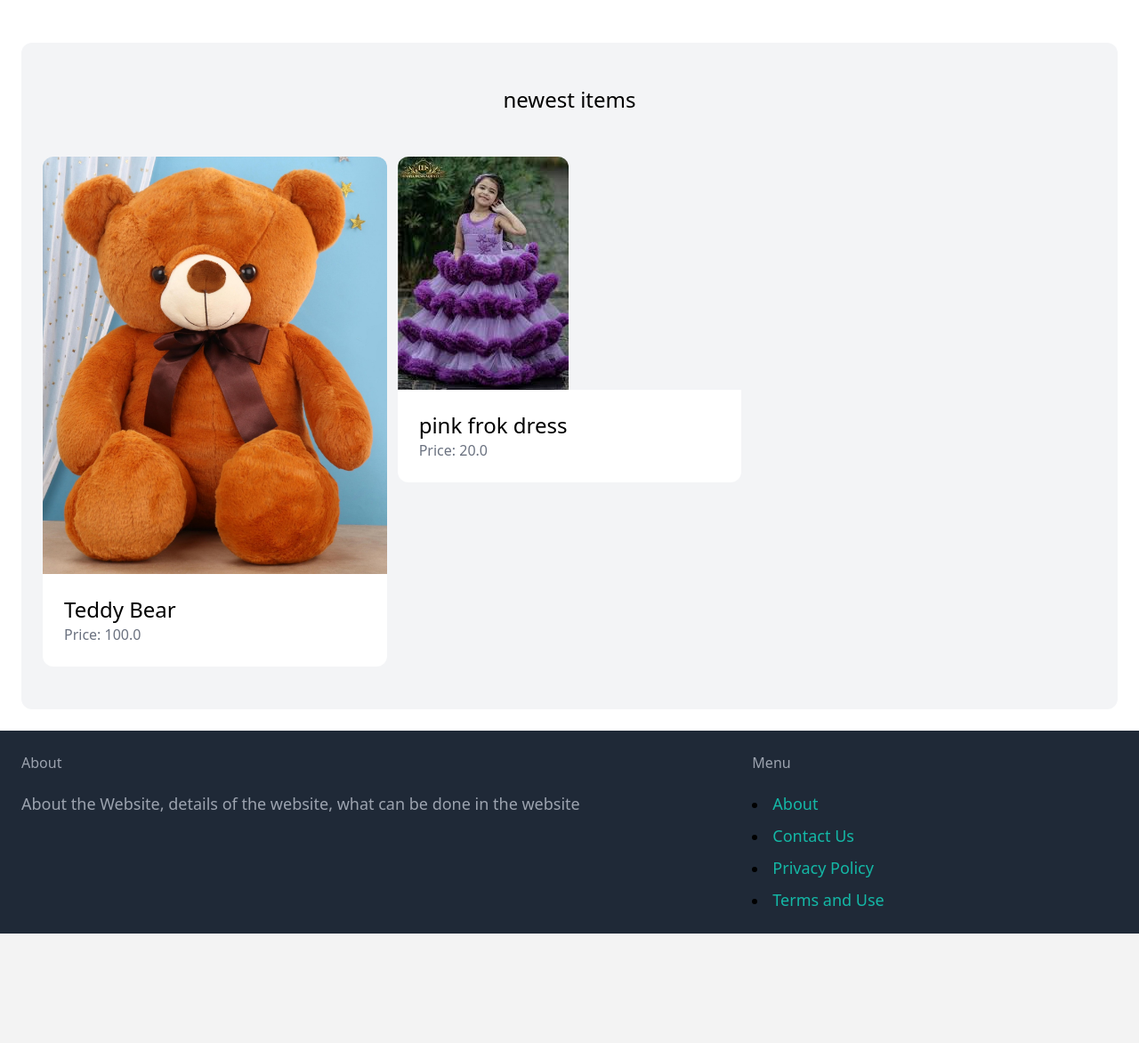
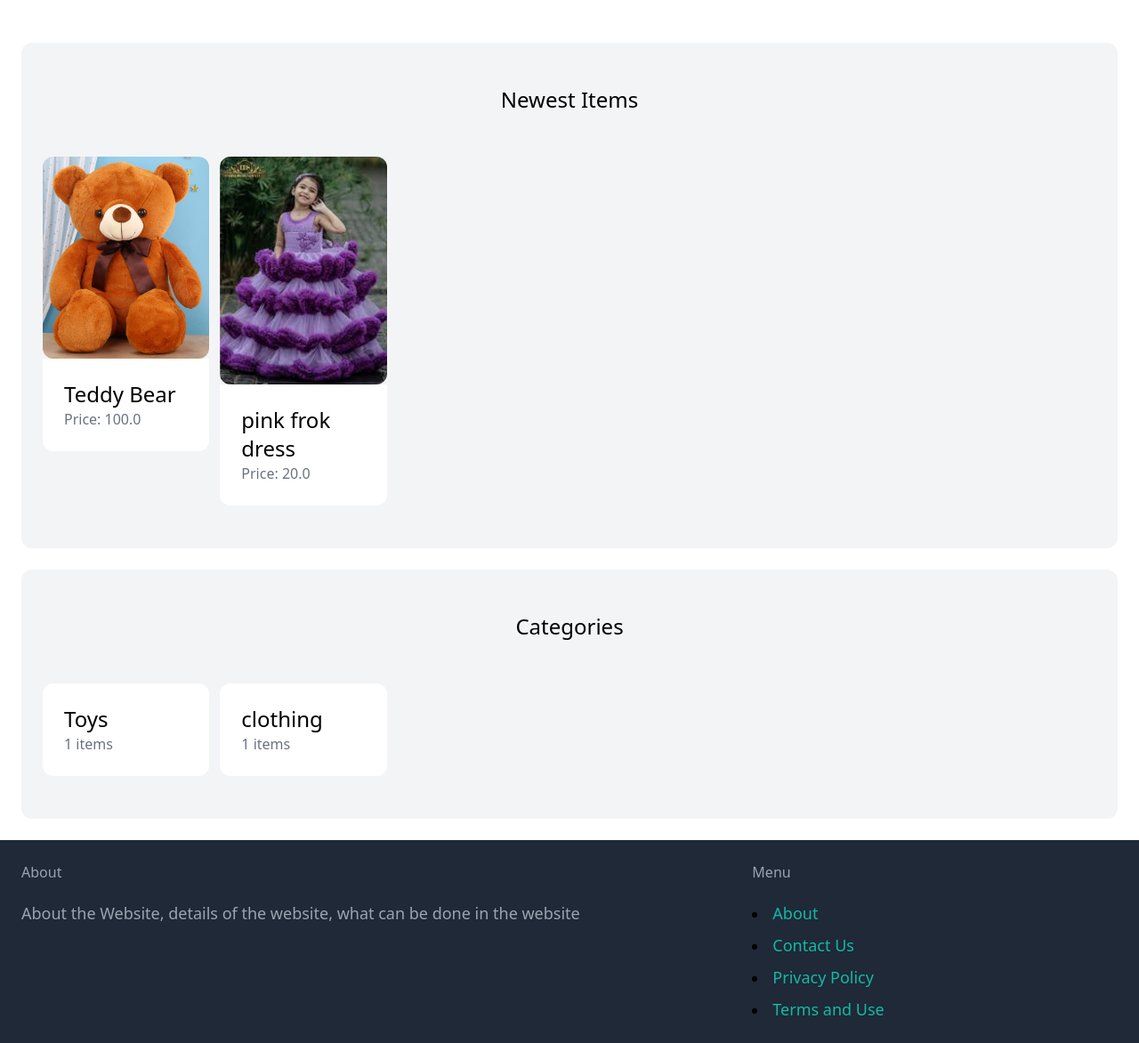
Before and after one commit to navyamallidi/marketplace, a Django app: page / in a window 1280 px wide. Shown: the part 77-1249 px from the top of the page at 89% size. Before the commit the page ends 1126 px from the top, so only its background shows below. Run offline with Django 5.2, Linux system fonts and the light colour scheme; data comes from the database, SQL or seed files in the repository; some libraries are stand-ins or nearby versions.

Commit message:
opening page

```diff
--- a/core/templates/core/index.html
+++ b/core/templates/core/index.html
@@ -1,24 +1,38 @@
 {% extends 'core/base.html' %}
 
-{% block title%}
+{% block title %}
 welcome
 {% endblock %}
 
-{% block content%}
+{% block content %}
 <div class="mt-6 px-6 py-12 bg-gray-100 rounded-xl">
-        <h2 class="mb-12 text-2xl text-center" > newest items</h2>
-
-        <div class="grid grid-cols-3 gap-3">
-            {% for item in items%}
+  <h2 class="mb-12 text-2xl text-center">Newest Items</h2>
+  <div class="grid grid-cols-6 gap-3">
+    {% for item in items %}
     <div>
       <a href="#">
         <div>
-                        <img src="{{ item.image.url}}" class="rounded-t-xl">
+          <img src="{{ item.image.url }}" class="rounded-xl w-100" />
+        </div>
+        <div class="p-6 bg-white rounded-b-xl">
+          <h2 class="text-2xl">{{ item.name }}</h2>
+          <p class="text-gray-500">Price: {{ item.price }}</p>
+        </div>
+      </a>
+    </div>
+    {% endfor %}
+  </div>
 </div>
 
-                    <div class="p-6 bg-white rounded-b-xl">
-                        <h2 class="text-2xl">{{ item.name }}</h2>
-                        <p class=" text-gray-500">Price: {{item.price}}</p>
+<div class="mt-6 px-6 py-12 bg-gray-100 rounded-xl">
+  <h2 class="mb-12 text-2xl text-center">Categories</h2>
+  <div class="grid grid-cols-6 gap-3">
+    {% for category in categories %}
+    <div>
+      <a href="#">
+        <div class="p-6 bg-white rounded-xl">
+          <h2 class="text-2xl">{{ category.name }}</h2>
+          <p class="text-gray-500">{{ category.items.count }} items</p>
         </div>
       </a>
     </div>
--- a/marketplace/urls.py
+++ b/marketplace/urls.py
@@ -14,6 +14,8 @@ Including another URLconf
     1. Import the include() function: from django.urls import include, path
     2. Add a URL to urlpatterns:  path('blog/', include('blog.urls'))
 """
+from django.conf import settings
+from django.conf.urls.static import static
 from django.contrib import admin
 from django.urls import path
 
@@ -25,4 +27,4 @@ urlpatterns = [
     path("contact/", contact, name="contact"),
     path("admin/", admin.site.urls),
 
-]
+] + static(settings.MEDIA_URL, document_root = settings.MEDIA_ROOT)
```
Lines whose indentation alone changed are shown as unchanged.
